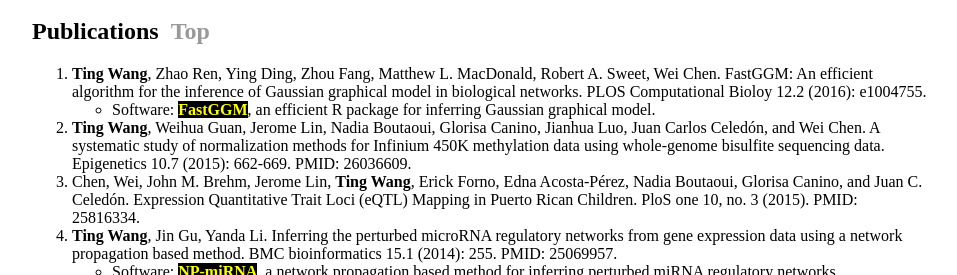
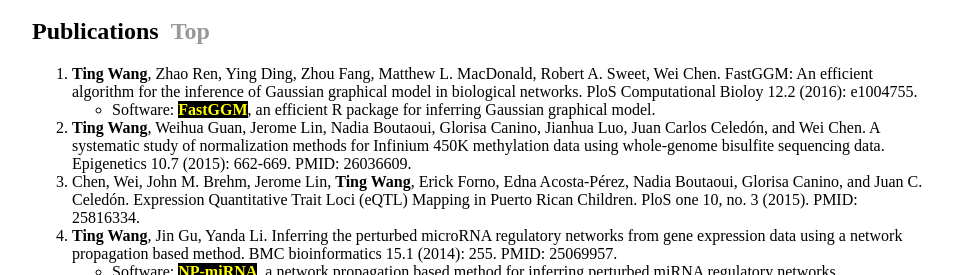
Before and after one commit to wt2015-github/wt2015-github.github.io, a Jekyll site: the page built from index.html, in a window 1280 px wide. Shown: the part 1259-1534 px from the top of the page, without its empty margins (160-1117 px from the left). Built offline with Jekyll 4.4.1, drawn with Linux system fonts in a browser that asks for light colours.

```diff
--- a/index.html
+++ b/index.html
@@ -84,7 +84,7 @@ title: Ting Wang, PhD
 		<a name="publications"></a>
 		<h2>Publications&nbsp;&nbsp;<a href="#top" >Top</a></h2>
 		<ol>
-			<li><strong>Ting Wang</strong>, Zhao Ren, Ying Ding, Zhou Fang, Matthew L. MacDonald, Robert A. Sweet, Wei Chen. FastGGM: An efficient algorithm for the inference of Gaussian graphical model in biological networks. PLOS Computational Bioloy 12.2 (2016): e1004755.</li>
+			<li><strong>Ting Wang</strong>, Zhao Ren, Ying Ding, Zhou Fang, Matthew L. MacDonald, Robert A. Sweet, Wei Chen. FastGGM: An efficient algorithm for the inference of Gaussian graphical model in biological networks. PloS Computational Bioloy 12.2 (2016): e1004755.</li>
 			<ul>
 				<li>Software: <strong><a href="http://www.pitt.edu/~wec47/FastGGM.html" style="background-color:black; color:yellow">FastGGM</a></strong>, an efficient R package for inferring Gaussian graphical model.</li>
 			</ul>
```
